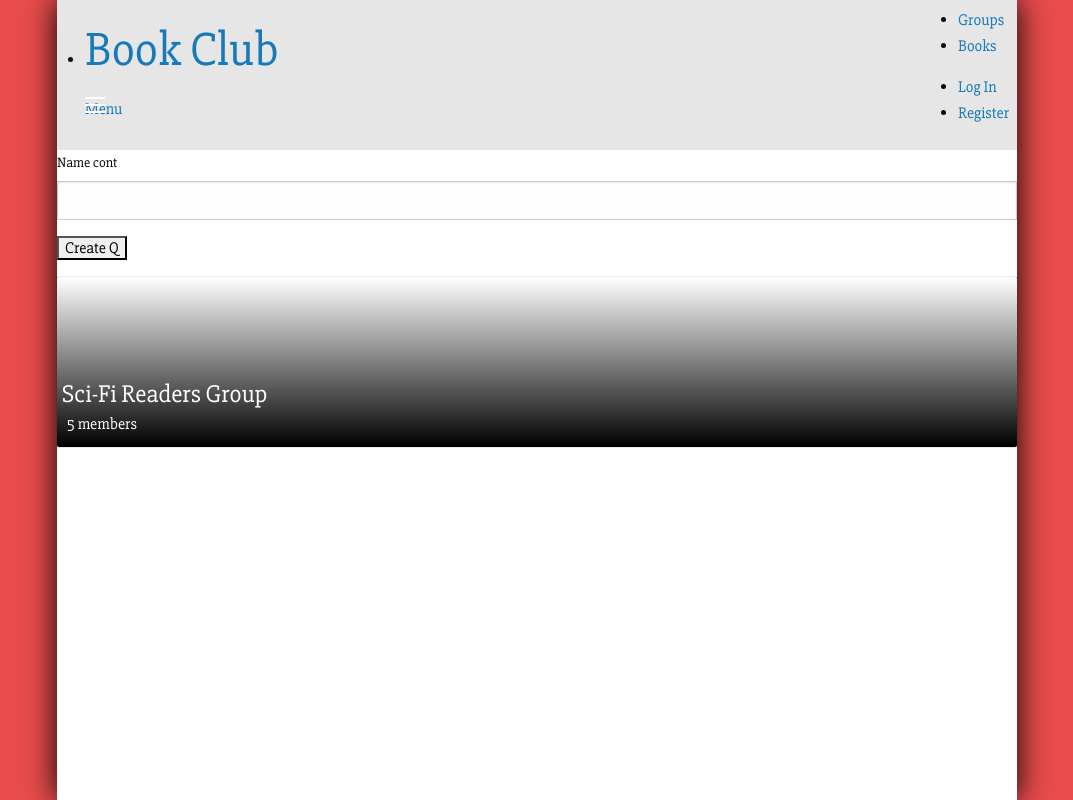
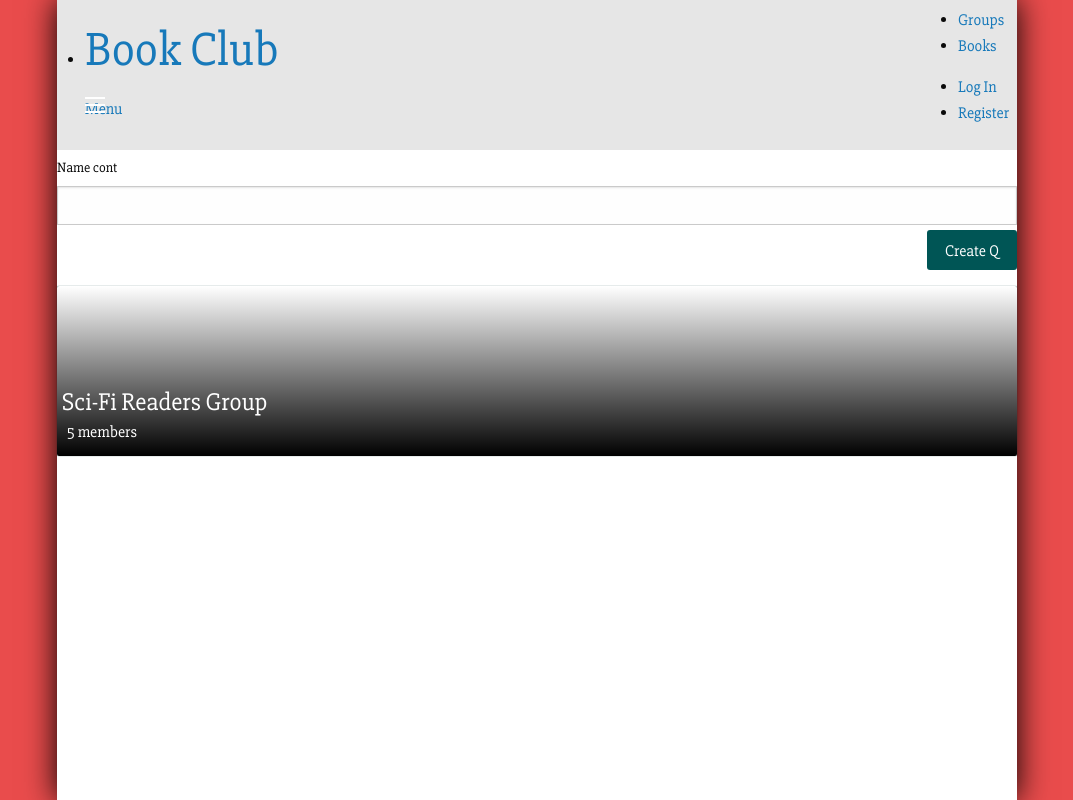
Before and after one commit to CJAllen056/wdi-project-2, a Rails app: template app/views/groups/index.html.erb in a window 1280 px wide. Shown: the whole page, without its empty margins (103-1176 px from the left). Run offline with Rails 7, Linux system fonts and the light colour scheme; the template is opened without the code that fills it, so the values that code supplies are empty; data comes from the database, SQL or seed files in the repository; style sheets or scripts are compiled from the project's sources; some libraries are stand-ins or nearby versions.

Commit message:
updated group search bar with style from book search

```diff
--- a/app/views/groups/index.html.erb
+++ b/app/views/groups/index.html.erb
@@ -1,10 +1,10 @@
-<div class="search-bar">
+<div class="search-bar row">
 	<%= search_form_for @q do |f| %>
-	<p>
+	<p class="columns form-input">
 		<%= f.label :name_cont %>
 		<%= f.text_field :name_cont %>
-	</p>
-	<p>
+		</p>
+	<p class="submit-button columns">
 		<%= f.submit %>
 	</p>
 	<% end %>
```
Also changed, not shown: app/assets/stylesheets/form_style.scss (renamed from app/assets/stylesheets/search_bar_style.scss).
